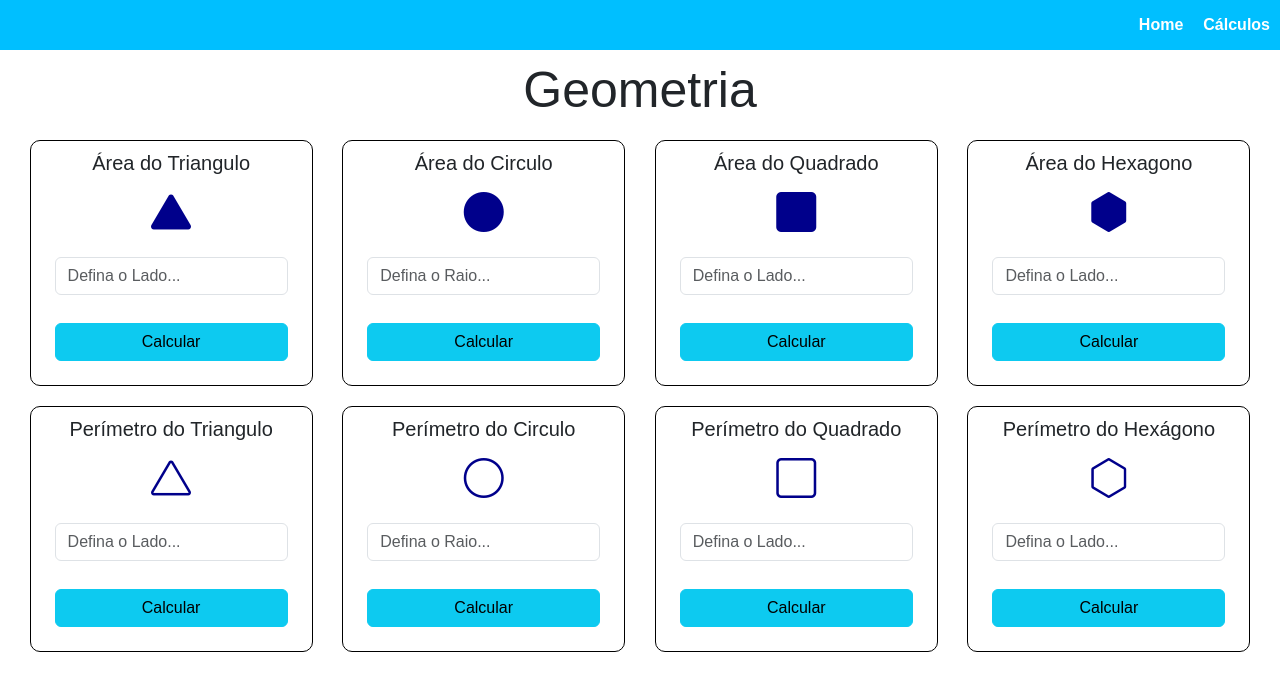
After one commit to JH-0713/PythonProject, a Flask app: page /geometria in a window 1280 px wide. The commit adds this page. Shown: the top 691 px of the page. Run offline with Flask 3, Linux system fonts and the light colour scheme.

Commit message:
Frontend_3S calculos

```diff
--- a/app.py
+++ b/app.py
@@ -54,6 +54,83 @@ def dividir():
             return render_template("operacoes.html", n1=n1, n2=n2, divisao=divisao)
     return render_template("operacoes.html")
 
+@app.route('/geometria')
+def geometria():
+    return render_template("geometria.html")
+
+@app.route('/area_triangulo', methods=['GET', 'POST'])
+def area_triangulo():
+    if request.method == 'POST':
+        if request.form['form_lado_t']:
+            lado_t = float(request.form['form_lado_t'])
+            area_t = (pow(lado_t, 2) * 3 ** 0.5) / 4
+            return render_template('geometria.html',lado_t=lado_t,area_t=round(area_t,2))
+    return render_template('geometria.html')
+
+@app.route('/perimetro_triangulo', methods=['GET', 'POST'])
+def perimetro_triangulo():
+    if request.method == 'POST':
+        if request.form['form_lado_t']:
+            lado_t = float(request.form['form_lado_t'])
+            perime_t = lado_t * 3
+            return render_template('geometria.html',lado_t=lado_t,perime_t=round(perime_t,2))
+    return render_template('geometria.html')
+
+@app.route('/area_circulo', methods=['GET', 'POST'])
+def area_circulo():
+    if request.method == 'POST':
+        if request.form['form_raio']:
+            raio = float(request.form['form_raio'])
+            area_c = 3.14 * pow(raio, 2)
+            return render_template('geometria.html',raio=raio,area_c=round(area_c,2))
+    return render_template('geometria.html')
+
+@app.route('/perimetro_circulo', methods=['GET', 'POST'])
+def perimetro_circulo():
+    if request.method == 'POST':
+        if request.form['form_raio']:
+            raio = float(request.form['form_raio'])
+            perime_c = 2 * 3.14 * raio
+            return render_template('geometria.html',raio=raio,perime_c=round(perime_c,2))
+    return render_template('geometria.html')
+
+
+@app.route('/area_quadrado', methods=['GET', 'POST'])
+def area_quadrado():
+    if request.method == 'POST':
+        if request.form['form_lado_q']:
+            lado_q = float(request.form['form_lado_q'])
+            area_q = pow(lado_q, 2)
+            return render_template('geometria.html',lado_q=lado_q,area_q=round(area_q,2))
+    return render_template('geometria.html')
+
+@app.route('/perimetro_quadrado', methods=['GET', 'POST'])
+def perimetro_quadrado():
+    if request.method == 'POST':
+        if request.form['form_lado_q']:
+            lado_q = float(request.form['form_lado_q'])
+            perime_q = 4 * lado_q
+            return render_template('geometria.html',lado_q=lado_q,perime_q=round(perime_q,2))
+    return render_template('geometria.html')
+
+@app.route('/area_hexagono', methods=['GET', 'POST'])
+def area_hexagono():
+    if request.method == 'POST':
+        if request.form['form_lado_h']:
+            lado_h = float(request.form['form_lado_h'])
+            area_h = (3 * pow(lado_h, 2) * 3 ** 0.5) / 2
+            return render_template('geometria.html',lado_h=lado_h,area_h=round(area_h,2))
+    return render_template('geometria.html')
+
+@app.route('/perimetro_hexagano', methods=['GET', 'POST'])
+def perimetro_hexagano():
+    if request.method == 'POST':
+        if request.form['form_lado_h']:
+            lado_h = float(request.form['form_lado_h'])
+            perime_h = 6 * lado_h
+            return render_template('geometria.html',lado_h=lado_h,perime_h=round(perime_h,2))
+    return render_template('geometria.html')
+
 #TODO Final do código
 
 if __name__ == '__main__':
--- a/static/css/style.css
+++ b/static/css/style.css
@@ -96,15 +96,11 @@ a {
 }
 
 .card_calculo {
-    width: 150px;
+    width: 200px;
     height: 150px;
-    display: flex;
-    justify-content: center;
     align-items: center;
     text-align: center;
     background-color: lightskyblue;
-    border: 1px solid black;
-    border-radius: 10px;
 }
 
 .card_operacao {
@@ -128,3 +124,13 @@ a {
 .operador {
     font-size: 26px;
 }
+
+.icon_calc {
+    font-size: 40px;
+    color: darkblue;
+}
+
+.card_icon {
+    display: flex;
+    flex-direction: column;
+}
--- a/templates/base.html
+++ b/templates/base.html
@@ -3,6 +3,11 @@
 <head>
     <meta charset="UTF-8">
     <title>Frontend</title>
+    <!--  link do bootstrap - antes do css  -->
+    <link href="https://cdn.jsdelivr.net/npm/bootstrap@5.3.8/dist/css/bootstrap.min.css" rel="stylesheet" integrity="sha384-sRIl4kxILFvY47J16cr9ZwB07vP4J8+LH7qKQnuqkuIAvNWLzeN8tE5YBujZqJLB" crossorigin="anonymous">
+    <!--  link do bootstrap incons  -->
+    <link rel="stylesheet" href="https://cdn.jsdelivr.net/npm/bootstrap-icons@1.13.1/font/bootstrap-icons.min.css">
+    <!--  link do css  -->
     <link rel="stylesheet" href="/static/css/style.css"/>
 </head>
 <body>
@@ -17,5 +22,7 @@
     {% block conteudo %}
     {% endblock %}
 </div>
+<!--  link do Javascript para o bootstrap - Final do Body  -->
+<script src="https://cdn.jsdelivr.net/npm/bootstrap@5.3.8/dist/js/bootstrap.bundle.min.js" integrity="sha384-FKyoEForCGlyvwx9Hj09JcYn3nv7wiPVlz7YYwJrWVcXK/BmnVDxM+D2scQbITxI" crossorigin="anonymous"></script>
 </body>
 </html>
--- /dev/null
+++ b/templates/geometria.html
@@ -0,0 +1,167 @@
+{% extends 'base.html' %}
+
+{% block conteudo %}
+
+<h1>Geometria</h1>
+
+<div class="calculos">
+    <div class="card_operacao">
+        <div class="card_icon">
+            <h5>Área do Triangulo</h5>
+            <i class="icon_calc bi bi-triangle-fill"></i>
+        </div>
+        <form class="form-calc" action="{{ url_for('area_triangulo') }}" method="post">
+            <label>
+                <input class="form-control w-100" placeholder="Defina o Lado..." name="form_lado_t">
+            </label>
+            <p class="resultado">
+                {% if area_t is defined %}
+                Área do Triangulo = {{ area_t }}
+                {% else %}
+                {% endif %}
+            </p>
+            <button type="submit" class="btn btn-info">Calcular</button>
+        </form>
+    </div>
+
+
+    <div class="card_operacao">
+        <div class="card_icon">
+            <h5>Área do Circulo</h5>
+            <i class="icon_calc bi bi-circle-fill"></i>
+        </div>
+        <form class="form-calc" action="{{ url_for('area_circulo') }}" method="post">
+            <label>
+                <input class="form-control w-100" placeholder="Defina o Raio..." name="form_raio">
+            </label>
+            <p class="resultado">
+                {% if area_c is defined %}
+                Área do Circulo = {{ area_c }}
+                {% else %}
+                {% endif %}
+            </p>
+            <button type="submit" class="btn btn-info">Calcular</button>
+        </form>
+    </div>
+
+    <div class="card_operacao">
+        <div class="card_icon">
+            <h5>Área do Quadrado</h5>
+            <i class="icon_calc bi bi-square-fill"></i>
+        </div>
+        <form class="form-calc" action="{{ url_for('area_quadrado') }}" method="post">
+            <label>
+                <input class="form-control w-100" placeholder="Defina o Lado..." name="form_lado_q">
+            </label>
+            <p class="resultado">
+                {% if area_q is defined %}
+                Área do Quadrado = {{ area_q }}
+                {% else %}
+                {% endif %}
+            </p>
+            <button type="submit" class="btn btn-info">Calcular</button>
+        </form>
+    </div>
+    <div class="card_operacao">
+    <div class="card_icon">
+        <h5>Área do Hexagono</h5>
+        <i class="icon_calc bi bi-hexagon-fill"></i>
+    </div>
+    <form class="form-calc" action="{{ url_for('area_hexagono') }}" method="post">
+        <label>
+            <input class="form-control w-100" placeholder="Defina o Lado..." name="form_lado_h">
+        </label>
+        <p class="resultado">
+            {% if area_h is defined %}
+            Área do Hexagono = {{ area_h }}
+            {% else %}
+            {% endif %}
+        </p>
+        <button type="submit" class="btn btn-info">Calcular</button>
+    </form>
+</div>
+</div>
+
+
+
+<div class="calculos">
+    <div class="card_operacao">
+        <div class="card_icon">
+            <h5>Perímetro do Triangulo</h5>
+            <i class="icon_calc bi bi-triangle"></i>
+        </div>
+        <form class="form-calc" action="{{ url_for('perimetro_triangulo') }}" method="post">
+            <label>
+                <input class="form-control w-100" placeholder="Defina o Lado..." name="form_lado_t">
+            </label>
+            <p class="resultado">
+                {% if perime_t is defined %}
+                Perímetro do Triangulo = {{ perime_t }}
+                {% else %}
+                {% endif %}
+            </p>
+            <button type="submit" class="btn btn-info">Calcular</button>
+        </form>
+    </div>
+
+
+    <div class="card_operacao">
+        <div class="card_icon">
+            <h5>Perímetro do Circulo</h5>
+            <i class="icon_calc bi bi-circle"></i>
+        </div>
+        <form class="form-calc" action="{{ url_for('perimetro_circulo') }}" method="post">
+            <label>
+                <input class="form-control w-100" placeholder="Defina o Raio..." name="form_raio">
+            </label>
+            <p class="resultado">
+                {% if perime_c is defined %}
+                Perímetro do Triangulo = {{ perime_c }}
+                {% else %}
+                {% endif %}
+            </p>
+            <button type="submit" class="btn btn-info">Calcular</button>
+        </form>
+    </div>
+
+
+    <div class="card_operacao">
+        <div class="card_icon">
+            <h5>Perímetro do Quadrado</h5>
+            <i class="icon_calc bi bi-square"></i>
+        </div>
+        <form class="form-calc" action="{{ url_for('perimetro_quadrado') }}" method="post">
+            <label>
+                <input class="form-control w-100" placeholder="Defina o Lado..." name="form_lado_q">
+            </label>
+            <p class="resultado">
+                {% if perime_q is defined %}
+                Perímetro do Triangulo = {{ perime_q }}
+                {% else %}
+                {% endif %}
+            </p>
+            <button type="submit" class="btn btn-info">Calcular</button>
+        </form>
+    </div>
+
+
+    <div class="card_operacao">
+        <div class="card_icon">
+            <h5>Perímetro do Hexágono</h5>
+            <i class="icon_calc bi bi-hexagon"></i>
+        </div>
+        <form class="form-calc" action="{{ url_for('perimetro_hexagano') }}" method="post">
+            <label>
+                <input class="form-control w-100" placeholder="Defina o Lado..." name="form_lado_h">
+            </label>
+            <p class="resultado">
+                {% if perime_h is defined %}
+                Perímetro do Hexágono = {{ perime_h }}
+                {% else %}
+                {% endif %}
+            </p>
+            <button type="submit" class="btn btn-info">Calcular</button>
+        </form>
+    </div>
+</div>
+{% endblock %}
```
Also changed, not shown: templates/calculos.html (+8 -1 lines), templates/operacoes.html (+12 -12 lines).
